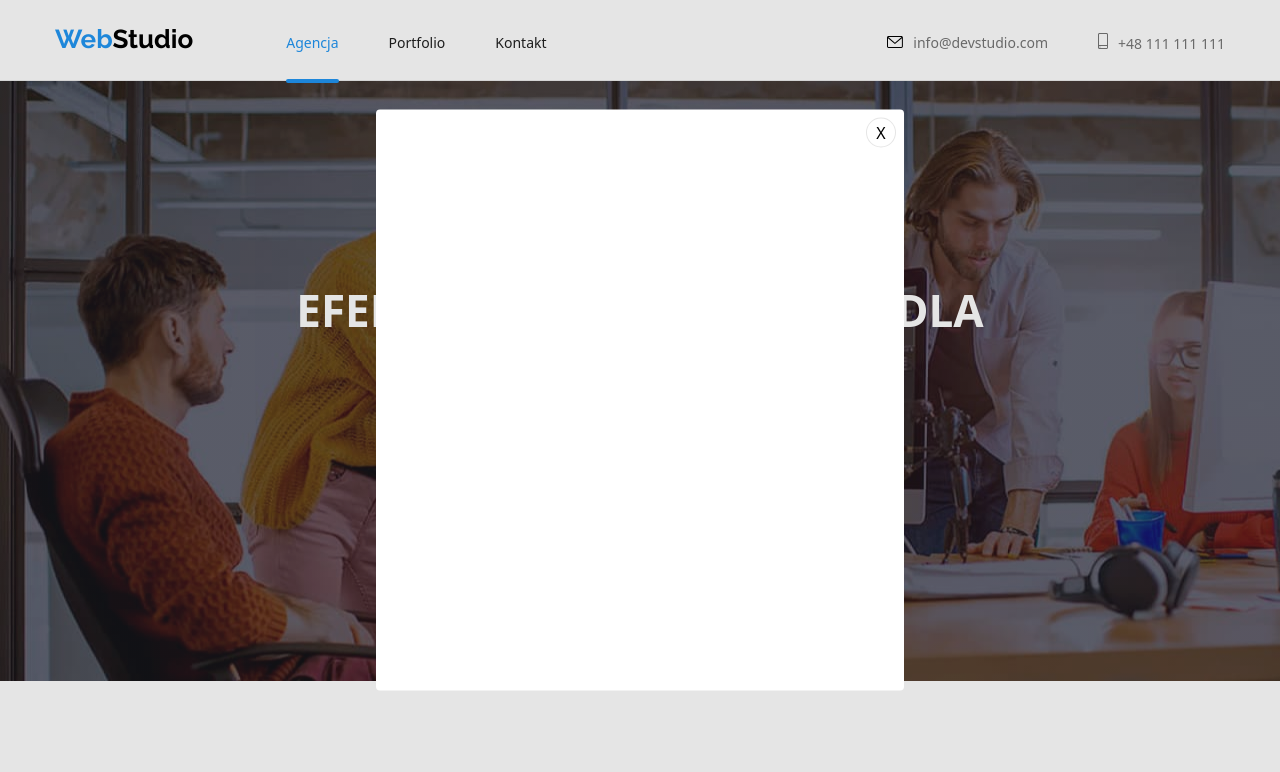
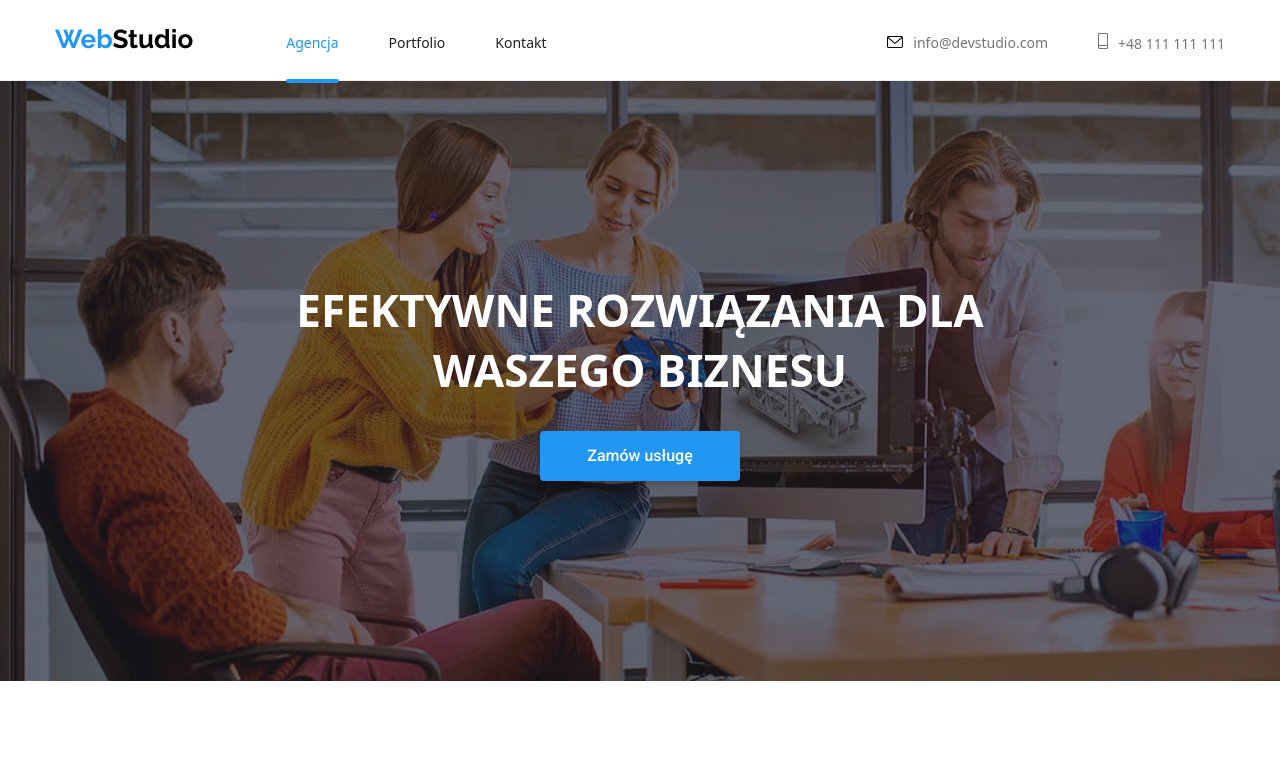
Before and after one commit to Krzysi3kJezierski/goit-markup-hw-05, a plain HTML site: page index.html in a window 1280 px wide. Shown: the top 772 px of the page. Drawn offline with Linux system fonts and the light colour scheme.

Commit message:
poprawka (is-hidden)

```diff
--- a/index.html
+++ b/index.html
@@ -520,7 +520,7 @@
       </div>
     </footer>
 
-    <div class="backdrop is hidden" data-modal>
+    <div class="backdrop is-hidden" data-modal>
       <div class="modal">
         <button type="button" class="close-button" data-modal-close>X</button>
       </div>
```
